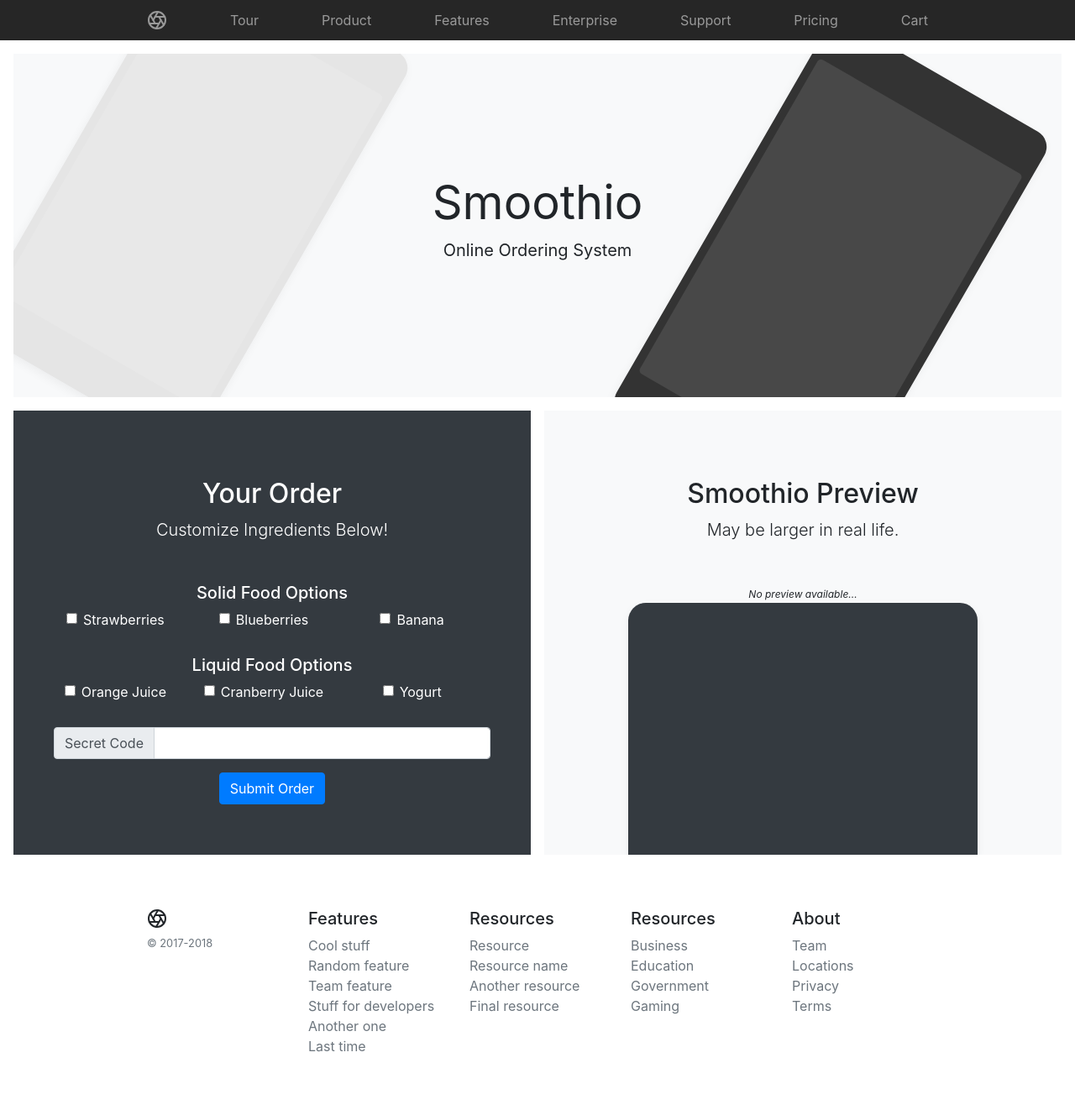
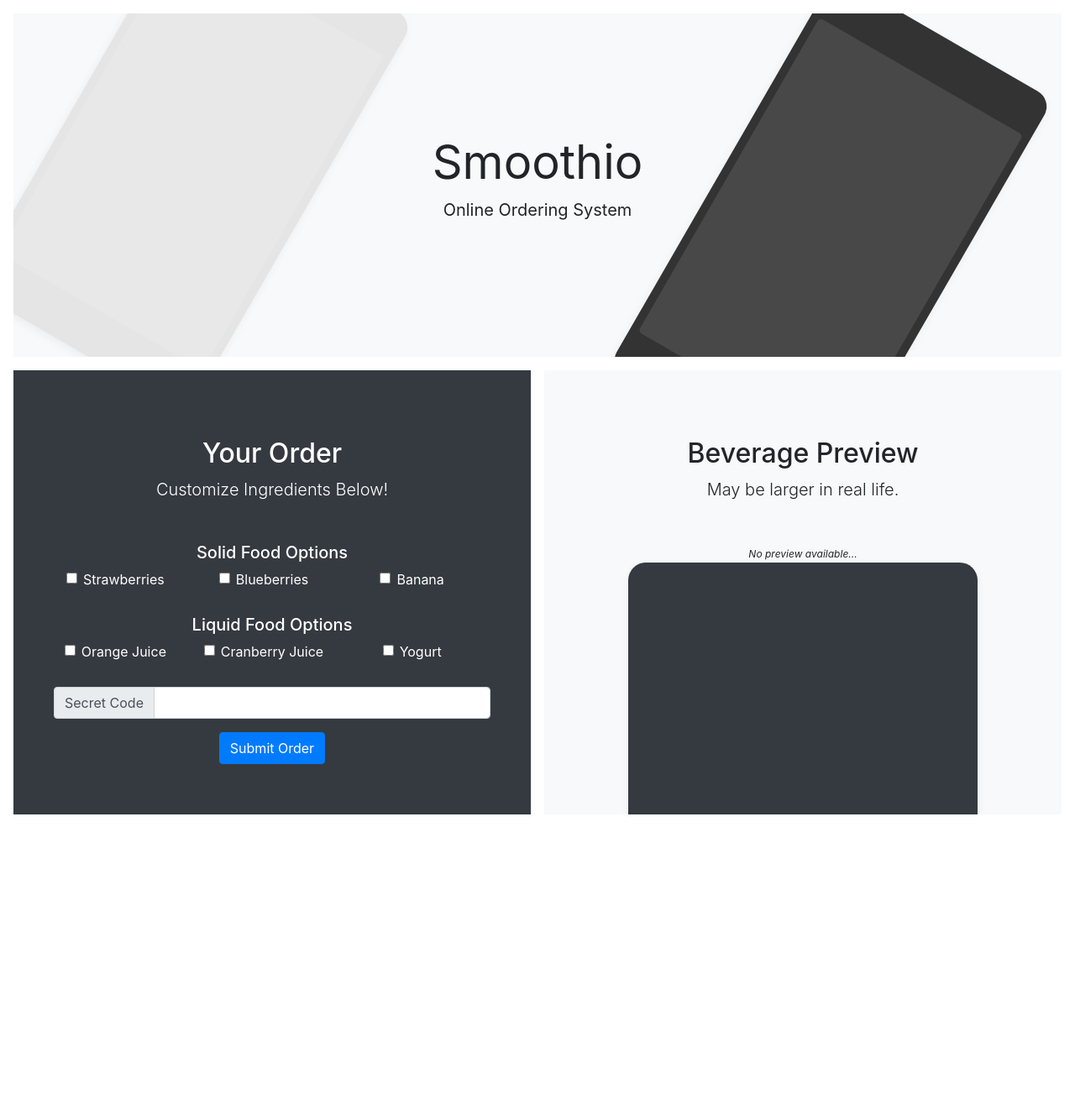
Before and after one commit to RossDuquette/smoothio, a plain HTML site: page ordering_system/index.html in a window 1280 px wide. Shown: the whole page at 84% size. After the commit the page ends 986 px from the top, so only its background shows below. Drawn offline with nearby package versions, Linux system fonts and the light colour scheme.

Commit message:
Remove header and footer from HTML

```diff
--- a/ordering_system/index.html
+++ b/ordering_system/index.html
@@ -20,30 +20,6 @@
 </head>
 
 <body>
-    <nav class="site-header sticky-top py-1">
-        <div class="container d-flex flex-column flex-md-row justify-content-between">
-            <a class="py-2" href="#">
-                <svg xmlns="http://www.w3.org/2000/svg" width="24" height="24" viewBox="0 0 24 24" fill="none" stroke="currentColor"
-                    stroke-width="2" stroke-linecap="round" stroke-linejoin="round" class="d-block mx-auto">
-                    <circle cx="12" cy="12" r="10"></circle>
-                    <line x1="14.31" y1="8" x2="20.05" y2="17.94"></line>
-                    <line x1="9.69" y1="8" x2="21.17" y2="8"></line>
-                    <line x1="7.38" y1="12" x2="13.12" y2="2.06"></line>
-                    <line x1="9.69" y1="16" x2="3.95" y2="6.06"></line>
-                    <line x1="14.31" y1="16" x2="2.83" y2="16"></line>
-                    <line x1="16.62" y1="12" x2="10.88" y2="21.94"></line>
-                </svg>
-            </a>
-            <a class="py-2 d-none d-md-inline-block" href="#">Tour</a>
-            <a class="py-2 d-none d-md-inline-block" href="#">Product</a>
-            <a class="py-2 d-none d-md-inline-block" href="#">Features</a>
-            <a class="py-2 d-none d-md-inline-block" href="#">Enterprise</a>
-            <a class="py-2 d-none d-md-inline-block" href="#">Support</a>
-            <a class="py-2 d-none d-md-inline-block" href="#">Pricing</a>
-            <a class="py-2 d-none d-md-inline-block" href="#">Cart</a>
-        </div>
-    </nav>
-
     <div class="position-relative overflow-hidden p-3 p-md-5 m-md-3 text-center bg-light">
         <div class="col-md-5 p-lg-5 mx-auto my-5">
             <h1 class="display-4 font-weight-normal">Smoothio</h1>
@@ -121,70 +97,13 @@
         </div>
         <div class="bg-light mr-md-3 pt-3 px-3 pt-md-5 px-md-5 text-center overflow-hidden">
             <div class="my-3 p-3">
-                <h2 class="display-5">Smoothio Preview</h2>
+                <h2 class="display-5">Beverage Preview</h2>
                 <p class="lead">May be larger in real life.</p>
             </div>
             <i style="font-size: 12px">No preview available...</i>
             <div class="bg-dark box-shadow mx-auto" style="width: 80%; height: 300px; border-radius: 21px 21px 0 0;"></div>
         </div>
     </div>
-
-    <footer class="container py-5">
-        <div class="row">
-            <div class="col-12 col-md">
-                <svg xmlns="http://www.w3.org/2000/svg" width="24" height="24" viewBox="0 0 24 24" fill="none" stroke="currentColor"
-                    stroke-width="2" stroke-linecap="round" stroke-linejoin="round" class="d-block mb-2">
-                    <circle cx="12" cy="12" r="10"></circle>
-                    <line x1="14.31" y1="8" x2="20.05" y2="17.94"></line>
-                    <line x1="9.69" y1="8" x2="21.17" y2="8"></line>
-                    <line x1="7.38" y1="12" x2="13.12" y2="2.06"></line>
-                    <line x1="9.69" y1="16" x2="3.95" y2="6.06"></line>
-                    <line x1="14.31" y1="16" x2="2.83" y2="16"></line>
-                    <line x1="16.62" y1="12" x2="10.88" y2="21.94"></line>
-                </svg>
-                <small class="d-block mb-3 text-muted">&copy; 2017-2018</small>
-            </div>
-            <div class="col-6 col-md">
-                <h5>Features</h5>
-                <ul class="list-unstyled text-small">
-                    <li><a class="text-muted" href="#">Cool stuff</a></li>
-                    <li><a class="text-muted" href="#">Random feature</a></li>
-                    <li><a class="text-muted" href="#">Team feature</a></li>
-                    <li><a class="text-muted" href="#">Stuff for developers</a></li>
-                    <li><a class="text-muted" href="#">Another one</a></li>
-                    <li><a class="text-muted" href="#">Last time</a></li>
-                </ul>
-            </div>
-            <div class="col-6 col-md">
-                <h5>Resources</h5>
-                <ul class="list-unstyled text-small">
-                    <li><a class="text-muted" href="#">Resource</a></li>
-                    <li><a class="text-muted" href="#">Resource name</a></li>
-                    <li><a class="text-muted" href="#">Another resource</a></li>
-                    <li><a class="text-muted" href="#">Final resource</a></li>
-                </ul>
-            </div>
-            <div class="col-6 col-md">
-                <h5>Resources</h5>
-                <ul class="list-unstyled text-small">
-                    <li><a class="text-muted" href="#">Business</a></li>
-                    <li><a class="text-muted" href="#">Education</a></li>
-                    <li><a class="text-muted" href="#">Government</a></li>
-                    <li><a class="text-muted" href="#">Gaming</a></li>
-                </ul>
-            </div>
-            <div class="col-6 col-md">
-                <h5>About</h5>
-                <ul class="list-unstyled text-small">
-                    <li><a class="text-muted" href="#">Team</a></li>
-                    <li><a class="text-muted" href="#">Locations</a></li>
-                    <li><a class="text-muted" href="#">Privacy</a></li>
-                    <li><a class="text-muted" href="#">Terms</a></li>
-                </ul>
-            </div>
-        </div>
-    </footer>
-
 
     <!-- Bootstrap core JavaScript
     ================================================== -->
```
